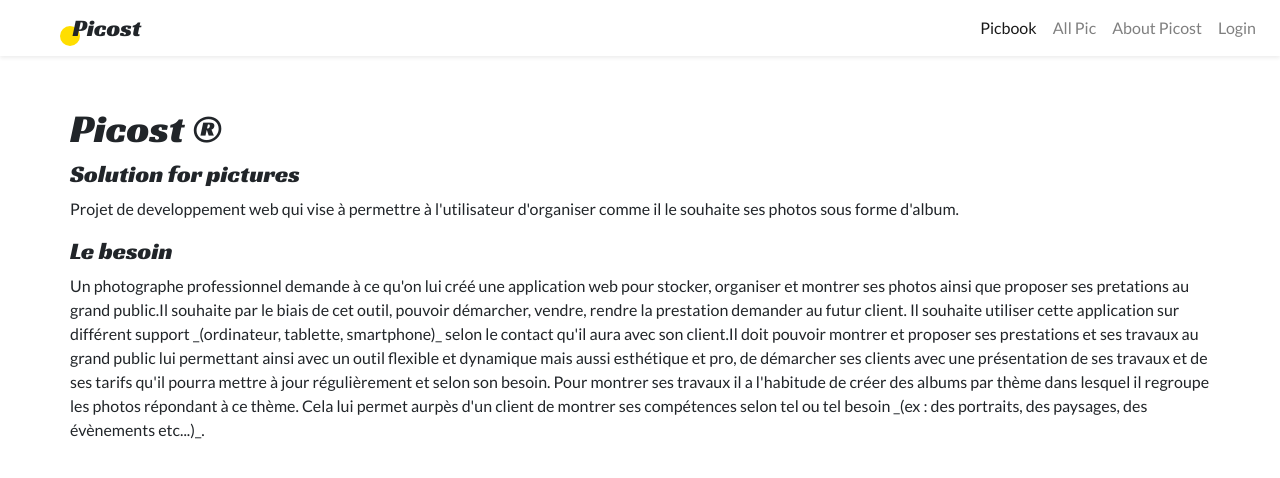
After one commit to orianc/PICOST-APP-Symfony-Twig-PostgreSQL-Bootstrap-Jquery, a Symfony app: template templates/about_picost/index.html.twig in a window 1280 px wide. The commit adds this page. Shown: the top 478 px of the page. Run offline with Twig, Linux system fonts and the light colour scheme; the template is opened without the code that fills it, so the values that code supplies are empty; some libraries are stand-ins or nearby versions.

Commit message:
add 'About'

```diff
--- /dev/null
+++ b/templates/about_picost/index.html.twig
@@ -0,0 +1,28 @@
+{% extends 'base.html.twig' %}
+
+{% block title %}Hello AboutPicostController!
+{% endblock %}
+
+{% block body %}
+	<div class="container mt-5">
+		<div class="row flex-column">
+			<div>
+
+				<h1>Picost ®
+				</h1>
+			</div>
+
+			<div>
+				<h4>Solution for pictures</h4>
+				<p class="">Projet de developpement web qui vise à permettre à l'utilisateur d'organiser comme il le souhaite ses photos sous forme d'album.</p>
+			</div>
+
+			<div>
+				<h4>Le besoin</h4>
+				<p>
+					Un photographe professionnel demande à ce qu'on lui créé une application web pour stocker, organiser et montrer ses photos ainsi que proposer ses pretations au grand public.Il souhaite par le biais de cet outil, pouvoir démarcher, vendre, rendre la prestation demander au futur client. Il souhaite utiliser cette application sur différent support _(ordinateur, tablette, smartphone)_ selon le contact qu'il aura avec son client.Il doit pouvoir montrer et proposer ses prestations et ses travaux au grand public lui permettant ainsi avec un outil flexible et dynamique mais aussi esthétique et pro, de démarcher ses clients avec une présentation de ses travaux et de ses tarifs qu'il pourra mettre à jour régulièrement et selon son besoin. Pour montrer ses travaux il a l'habitude de créer des albums par thème dans lesquel il regroupe les photos répondant à ce thème. Cela lui permet aurpès d'un client de montrer ses compétences selon tel ou tel besoin _(ex : des portraits, des paysages, des évènements etc...)_.
+				</p>
+			</div>
+		</div>
+	</div>
+{% endblock %}
--- a/templates/navbar.html.twig
+++ b/templates/navbar.html.twig
@@ -15,7 +15,7 @@
 		<div class="navbar-nav">
 			<a class="nav-link active" href=" {{ path ('album_index')}} ">Picbook</a>
 			<a class="nav-link" href=" {{ path ('photo_index')}} ">All Pic</a>
-			<a class="nav-link" href="#">About Picost</a>
+			<a class="nav-link" href="{{ path ('about_picost')}}">About Picost</a>
 			<a class="nav-link" href="#" aria-disabled="true">Login</a>
 		</div>
 	</div>
--- a/templates/photo/index.html.twig
+++ b/templates/photo/index.html.twig
@@ -1,6 +1,6 @@
 {% extends 'base.html.twig' %}
 
-{% block title %}Photo index
+{% block title %}All Pic
 {% endblock %}
 
 {% block body %}
```
Also changed, not shown: src/Controller/AboutPicostController.php (added, +20 -0 lines), README.md.
